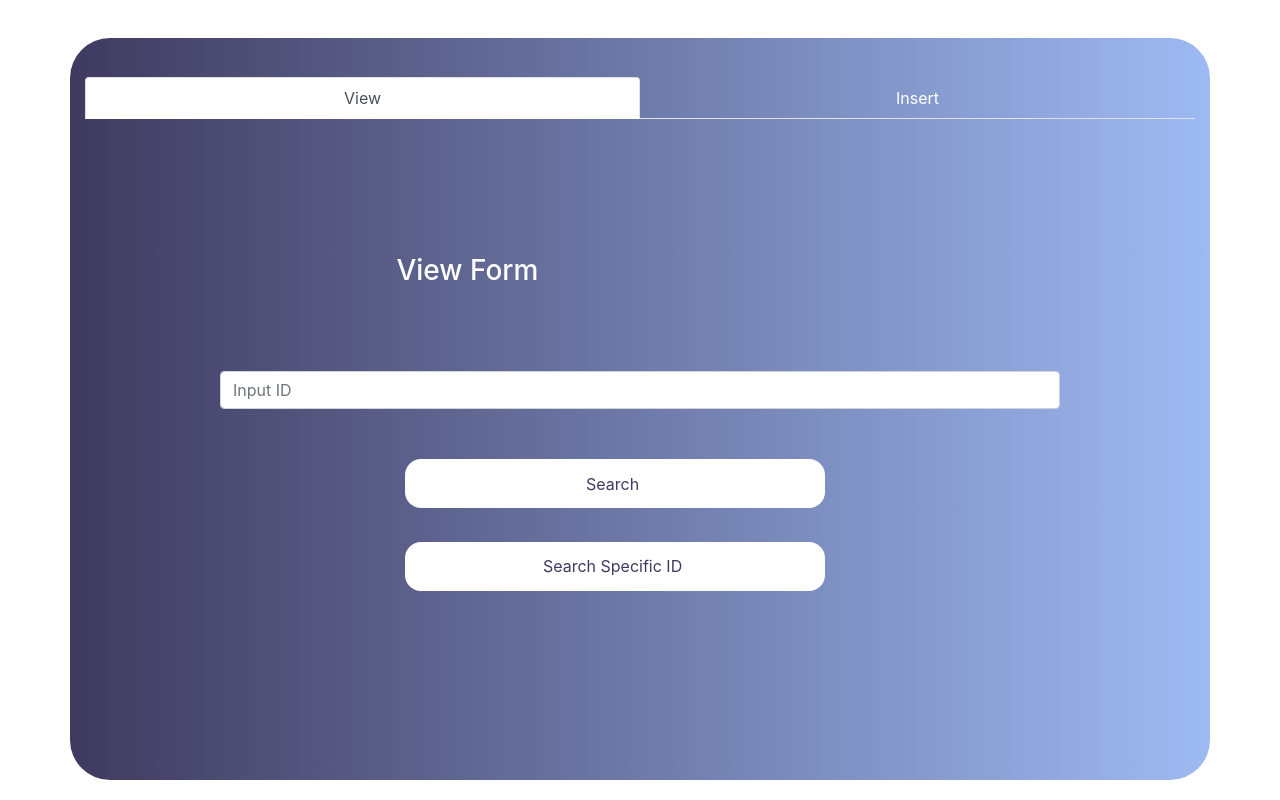
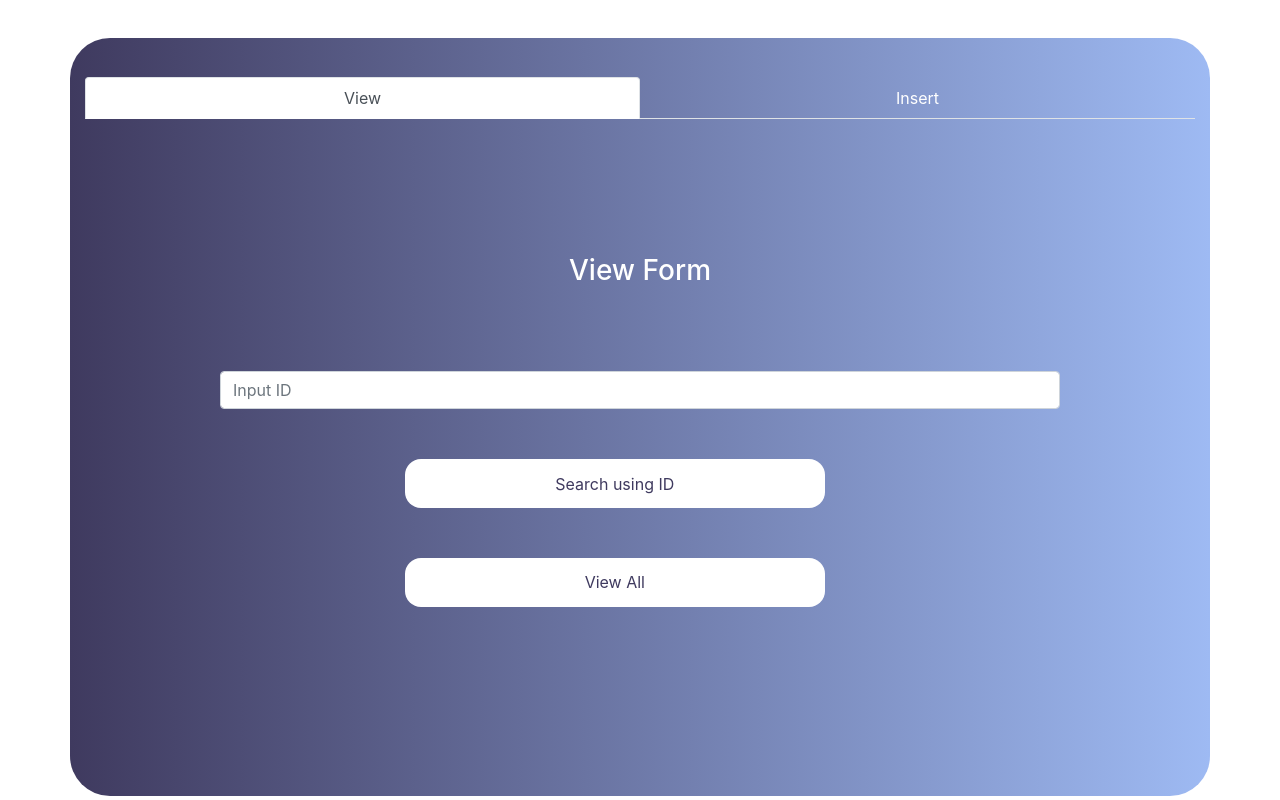
Before and after one commit to ielbusmente/php-project-4ITH, a PHP site: page /Exercise6/index.php in a window 1280 px wide. Run offline with PHP 8.4, Linux system fonts and the light colour scheme; some libraries are stand-ins or nearby versions.

Commit message:
query display, center view text

```diff
--- a/Exercise6/index.php
+++ b/Exercise6/index.php
@@ -23,7 +23,7 @@ function dbconnect($action, $input)
 
         if ($result->num_rows > 0) {
             while ($row = $result->fetch_assoc()) {
-                echo "User ID: " . $row['id'] . "<br/>First Name: " . $row['firstName'] . "<br/>Last Name: " . $row['lastName'] . "<br/>Email: " . $row['email'] . "<br/><br/>";
+                echo "<br/>User ID: " . $row['id'] . "<br/>First Name: " . $row['firstName'] . "<br/>Last Name: " . $row['lastName'] . "<br/>Email: " . $row['email'] . "<br/><br/>";
             }
         } else {
             echo '0 results';
@@ -86,17 +86,40 @@ function dbconnect($action, $input)
                 </ul>
                 <div class="tab-content" id="myTabContent">
                     <div class="tab-pane fade show text-align m-4 form-new active" id="view" role="tabpanel" aria-labelledby="view-tab">
-                        <h3 class="register-heading"> View Form </h3>
+                        <h3 class="register-heading text-center"> View Form </h3>
                         <div class="row register-form">
                             <div class="col-md-12">
                                 <form method="post">
                                     <div class="form-group">
-                                        <input type="text" name="LGform1_user" class="form-control" placeholder="Input ID" value="" required="" />
+                                        <input type="text" name="id" class="form-control" placeholder="Input ID" value="" required />
                                     </div>
                                     <div class="form-group text-center">
-                                        <input type="submit" name="LGform1" class="btnContactSubmit" value="Search " />
-                                        <input type="submit" name="LGform2" class="btnContactSubmit" value="Search Specific ID " />
+
+                                        <input type="submit" name="view_one" class="btnContactSubmit" value="Search using ID" />
+                                        <div style="color:#fff;">
+                                            <?php
+                                            if (isset($_POST['view_one'])) {
+                                                if (!empty($_POST['id'])) {
+                                                    dbconnect('view_one',  $_POST['id']);
+                                                }
+                                            }
+                                            ?>
+                                        </div>
                                     </div>
+
+                                </form>
+                                <form method='post'>
+                                    <div class="form-group text-center">
+                                        <input type="submit" name="view_all" class="btnContactSubmit" value="View All" />
+                                        <div style="color:#fff;">
+                                            <?php
+                                            if (isset($_POST['view_all'])) {
+                                                dbconnect('view_all',  '');
+                                            }
+                                            ?>
+                                        </div>
+                                    </div>
+
                                 </form>
                             </div>
                         </div>
@@ -106,6 +129,9 @@ function dbconnect($action, $input)
                         <div class="row register-form">
                             <div class="col-md-12">
                                 <form method="post">
+                                    <div class="form-group">
+                                        <input type="text" name="id" class="form-control" placeholder="ID" value="" required="" />
+                                    </div>
                                     <div class="form-group">
                                         <input type="text" name="firstName" class="form-control" placeholder="First Name" value="" required="" />
                                     </div>
@@ -118,15 +144,13 @@ function dbconnect($action, $input)
                                     <div class="form-group">
                                         <input type="password" name="password" class="form-control" placeholder="Password" value="" required="" />
                                     </div>
-                                    <div class="form-group">
-                                        <input type="text" name="id" class="form-control" placeholder="ID" value="" required="" />
-                                    </div>
+
                                     <div class="form-group text-center">
                                         <input type="submit" name="insert" class="btnContactSubmit" value="Insert" />
                                     </div>
                                     <?php
                                     if (isset($_POST['insert'])) {
-                                        if (!$_POST['id'] && !$_POST['firstName'] && !$_POST['lastName'] && !$_POST['email'] && !$_POST['password']) {
+                                        if (!empty($_POST['id']) && !empty($_POST['firstName']) && !empty($_POST['lastName']) && !empty($_POST['email']) && !empty($_POST['password'])) {
                                             dbconnect('insert', [$_POST['id'], $_POST['firstName'], $_POST['lastName'], $_POST['email'], $_POST['password']]);
                                         }
                                     }
```
Also changed, not shown: Exercise6/index.css (+20 -22 lines).
